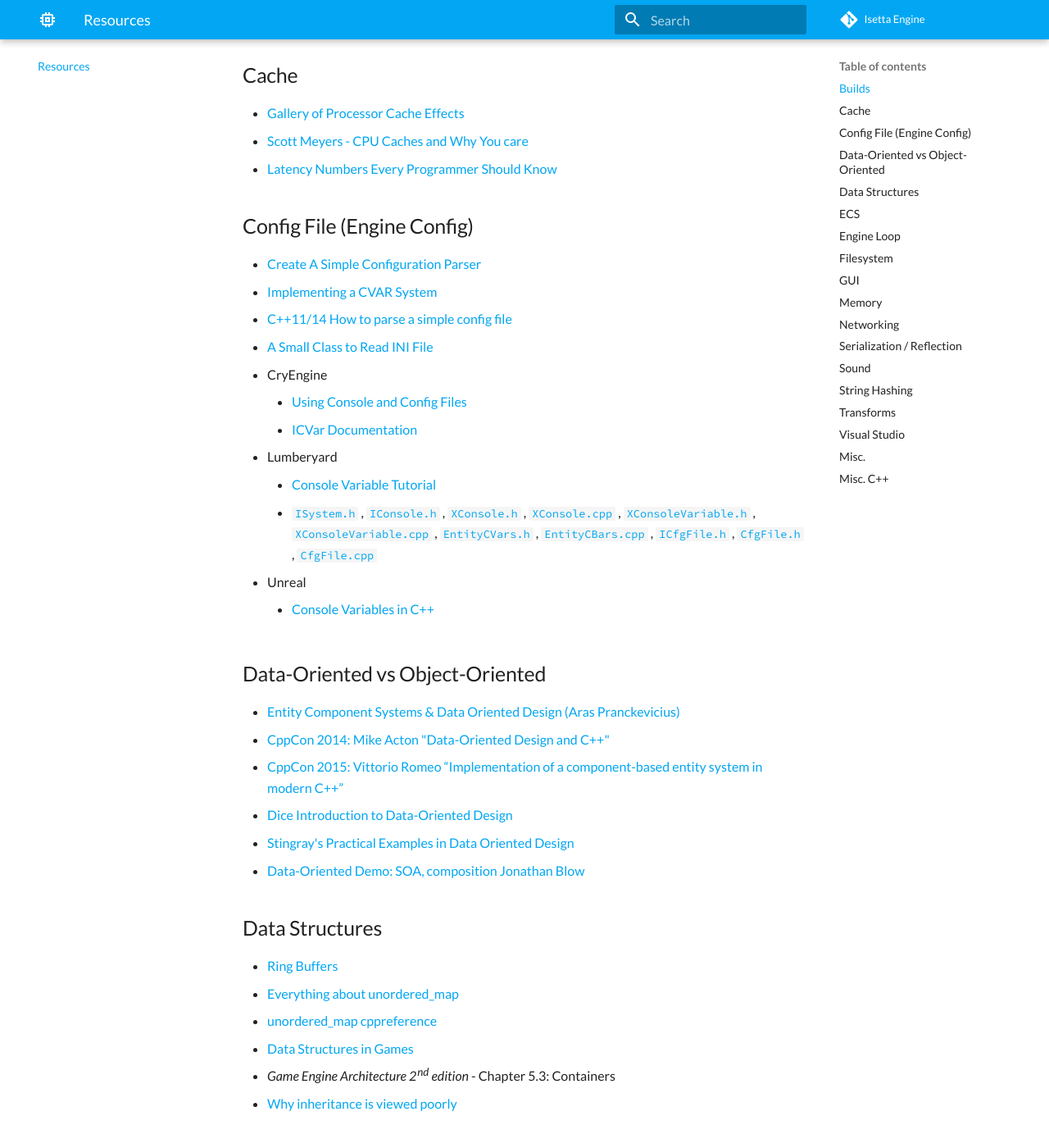
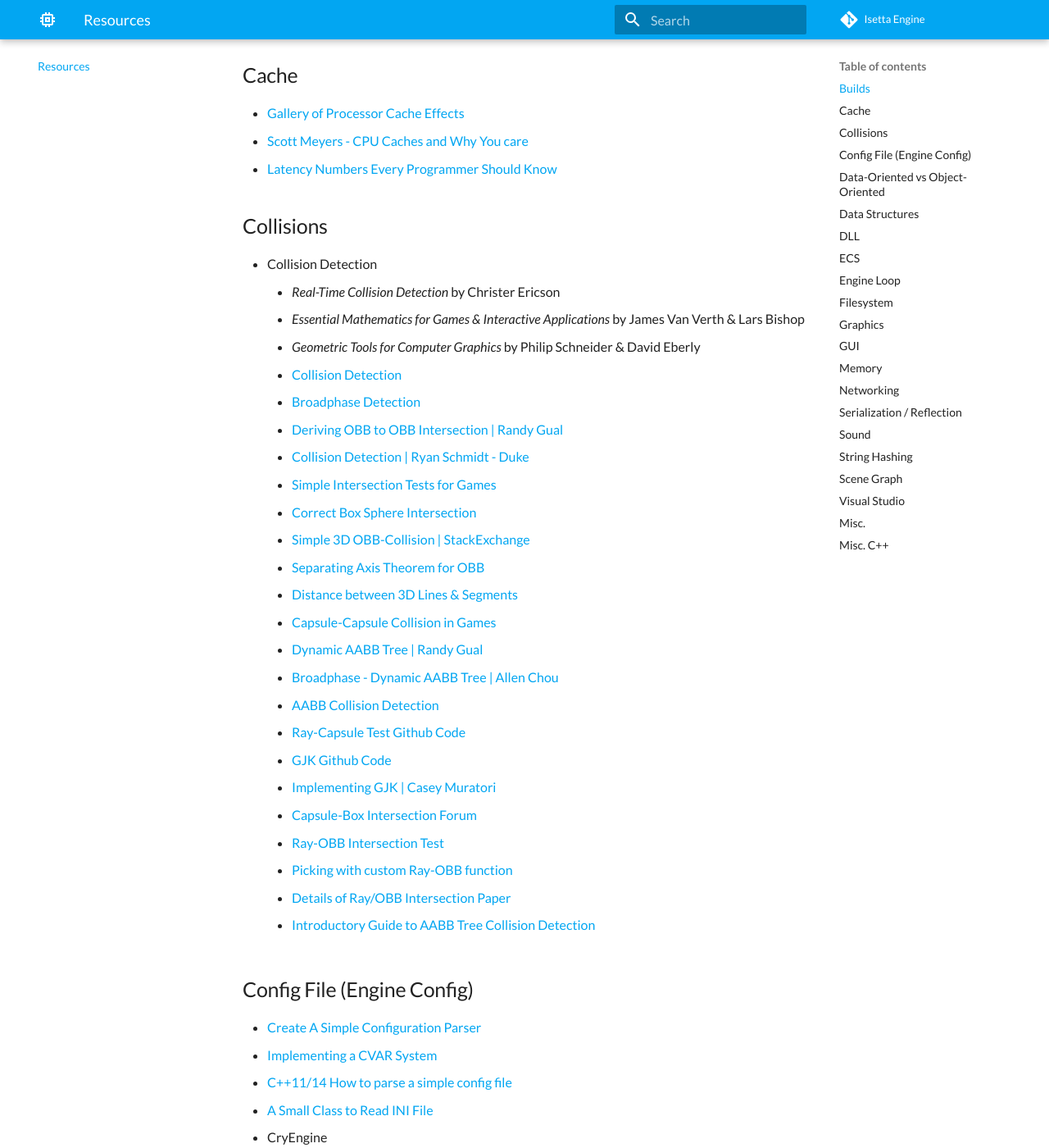
Before and after one commit to Isetta-Team/Isetta-Website-Raw, an MkDocs documentation site: the page built from docs/resources.md, in a window 1280 px wide and 1400 px high, scrolled down 377 px. Shown: the whole window at 82% size. Built offline with MkDocs 1.6.1 and Material for MkDocs 9.7.7, drawn with Linux system fonts in a browser that asks for light colours; comment, search, counter and statistics services are not loaded; some of the changed text lies outside the part shown.

Commit message:
updated resources

```diff
--- a/docs/resources.md
+++ b/docs/resources.md
@@ -13,6 +13,32 @@ Useful articles/resources we used during the development of Isetta
 * [Scott Meyers - CPU Caches and Why You care](https://vimeo.com/97337258)
 * [Latency Numbers Every Programmer Should Know](https://gist.github.com/jboner/2841832)
 
+## Collisions
+* Collision Detection
+    * *Real-Time Collision Detection* by Christer Ericson
+    * *Essential Mathematics for Games & Interactive Applications* by James Van Verth & Lars Bishop
+    * *Geometric Tools for Computer Graphics* by Philip Schneider & David Eberly
+    * [Collision Detection](https://www.toptal.com/game/video-game-physics-part-ii-collision-detection-for-solid-objects)
+    * [Broadphase Detection](https://dai.fmph.uniba.sk/upload/8/87/Ca15_lesson05.pdf)
+    * [Deriving OBB to OBB Intersection | Randy Gual](http://www.randygaul.net/2014/05/22/deriving-obb-to-obb-intersection-sat/)
+    * [Collision Detection | Ryan Schmidt - Duke](https://www2.cs.duke.edu/courses/cps124/spring04/notes/12_collisions/collision_detection.pdf)
+    * [Simple Intersection Tests for Games](https://www.gamasutra.com/view/feature/131790/simple_intersection_tests_for_games.php?print=1)
+    * [Correct Box Sphere Intersection](http://theorangeduck.com/page/correct-box-sphere-intersection)
+    * [Simple 3D OBB-Collision | StackExchange](https://gamedev.stackexchange.com/questions/112883/simple-3d-obb-collision-directx9-c)
+    * [Separating Axis Theorem for OBB](http://www.jkh.me/files/tutorials/Separating%20Axis%20Theorem%20for%20Oriented%20Bounding%20Boxes.pdf)
+    * [Distance between 3D Lines & Segments](http://geomalgorithms.com/a07-_distance.html)
+    * [Capsule-Capsule Collision in Games](http://thunderfist-podium.blogspot.com/2012/02/capsule-capsule-collision-in-games.html)
+    * [Dynamic AABB Tree | Randy Gual](http://www.randygaul.net/2013/08/06/dynamic-aabb-tree/)
+    * [Broadphase - Dynamic AABB Tree | Allen Chou](http://allenchou.net/2014/02/game-physics-broadphase-dynamic-aabb-tree/)
+    * [AABB Collision Detection](https://developer.mozilla.org/en-US/docs/Games/Techniques/3D_collision_detection)
+    * [Ray-Capsule Test Github Code](https://gist.github.com/jdryg/ecde24d34aa0ce2d4d87)
+    * [GJK Github Code](https://github.com/kevinmoran/GJK)
+    * [Implementing GJK  | Casey Muratori](https://caseymuratori.com/blog_0003)
+    * [Capsule-Box Intersection Forum](https://www.gamedev.net/forums/topic/360869-capsule-or-swept-sphere---box-collision/)
+    * [Ray-OBB Intersection Test](https://www.gamedev.net/forums/topic/360869-capsule-or-swept-sphere---box-collision/)
+    * [Picking with custom Ray-OBB function](http://www.opengl-tutorial.org/miscellaneous/clicking-on-objects/picking-with-custom-ray-obb-function/)
+    * [Details of Ray/OBB Intersection Paper](https://svn.wildfiregames.com/public/ps/trunk/docs/ray_intersect.pdf)
+    * [Introductory Guide to AABB Tree Collision Detection](https://www.azurefromthetrenches.com/introductory-guide-to-aabb-tree-collision-detection/)
 
 ## Config File (Engine Config)
 * [Create A Simple Configuration Parser](https://www.dreamincode.net/forums/topic/183191-create-a-simple-configuration-file-parser/)
@@ -55,15 +81,18 @@ Data Oriented Design (Aras Pranckevicius)](http://aras-p.info/texts/files/2018Ac
 * *Game Engine Architecture 2nd edition* - Chapter 5.3: Containers
 * [Why inheritance is viewed poorly](https://softwareengineering.stackexchange.com/questions/260343/why-is-inheritance-generally-viewed-as-a-bad-thing-by-oop-proponents/260354#260354)
 
+## DLL
+* [Windows Walkthrough: Creating and Using a Dynamic Link Library](https://msdn.microsoft.com/en-us/library/ms235636.aspx)
+* [Inline Functions with dllimport/dllexport](https://stackoverflow.com/questions/8876279/c-inline-functions-with-dllimport-dllexport)
+* [Multiple Classes in DLL File](https://stackoverflow.com/questions/37291851/multiple-classes-in-dll-file)
+* [How to export a DLL from Visual Studio 2017 C++ Project](https://stackoverflow.com/questions/46071035/how-to-export-a-dll-from-visual-studio-2017-community-edition-c-project)
 
 ## ECS
 * [Nomad Game Engine: Part 2 — ECS](https://medium.com/@savas/nomad-game-engine-part-2-ecs-9132829188e5)
 
-
 ## Engine Loop
 * [Game Programming Pattern - Game Loop](http://gameprogrammingpatterns.com/game-loop.html)
 * [Gaffer On Games - Fix Your Timestep](https://gafferongames.com/post/fix_your_timestep/)
-
 
 ## Filesystem
 * [Windows with C++ - The Evolution of Threads and IO in Windows](https://msdn.microsoft.com/en-us/magazine/jj883951.aspx)
@@ -85,6 +114,22 @@ Data Oriented Design (Aras Pranckevicius)](http://aras-p.info/texts/files/2018Ac
     * [End of File Example](https://docs.microsoft.com/en-us/windows/desktop/fileio/testing-for-the-end-of-a-file)
 * [Multithreading Performance](https://msdn.microsoft.com/en-us/library/ms810437.aspx)
 * [Understanding Async IO Operations](https://softwareengineering.stackexchange.com/questions/322387/using-asynchronous-calls-for-heavy-io-operation-how-to-prevent-crushing-the-cpu)
+
+## Graphics
+* Horde3D
+    * [Some How-To Code](http://horde3d.org/wiki/index.php5?title=Horde3D_Wiki:HOWTO)
+    * [Procedural Generated Geometry](http://horde3d.org/wiki/index.php5?title=Procedurally_generated_geometry_tutorial)
+    * Forum:
+        * [Horde3D Overlay](http://www.horde3d.org/forums/viewtopic.php?f=2&t=169)
+        * [How to Draw Primitives](http://www.horde3d.org/forums/viewtopic.php?f=1&t=1027&p=10332#p10332)
+        * [Basic OpenGL functions with Horde3D](http://www.horde3d.org/forums/viewtopic.php?f=1&t=1734)
+        * [Raw OpenGL](http://www.horde3d.org/forums/viewtopic.php?f=1&t=978)
+* OpenGL
+    * LearnOpenGL
+        * [Hello Window](https://learnopengl.com/Getting-started/Hello-Window)
+        * [Hello Triangle](https://learnopengl.com/Getting-started/Hello-Triangle)
+        * [Transformations](https://learnopengl.com/Getting-started/Transformations)
+    * [OpenGL Error Codes](https://www.khronos.org/opengl/wiki/OpenGL_Error)
 
 ## GUI
 * [Retained Mode Versus Immediate Mode](https://docs.microsoft.com/en-us/windows/desktop/learnwin32/retained-mode-versus-immediate-mode)
@@ -145,13 +190,14 @@ Data Oriented Design (Aras Pranckevicius)](http://aras-p.info/texts/files/2018Ac
 * [Preprocessed strings for asset ids](http://www.randygaul.net/2015/12/11/preprocessed-strings-for-asset-ids/)
 * [Hash Tables - Introduction ](http://cecilsunkure.blogspot.com/2012/07/hash-tables.html)
 
-## Transforms
-* *Game Engine Architecture 2nd edition* - Chapter 4: 3D Math for Games
-* *Mathematics for 3D Game Programming and Computer Graphics 3rd edition* - Chapter 2-4
-* [Godot Engine - Using transforms](http://docs.godotengine.org/en/3.0/tutorials/3d/using_transforms.html)
-* [Unity API - transform](https://docs.unity3d.com/ScriptReference/Transform.html)
-* [Unreal’s FTransform class](https://api.unrealengine.com/INT/API/Runtime/Core/Math/FTransform/index.html)
-* [YouTube - Gimbal Lock Explained](https://youtu.be/zc8b2Jo7mno)
+## Scene Graph
+* Transform:
+    * *Game Engine Architecture 2nd edition* - Chapter 4: 3D Math for Games
+    * *Mathematics for 3D Game Programming and Computer Graphics 3rd edition* - Chapter 2-4
+    * [Godot Engine - Using transforms](http://docs.godotengine.org/en/3.0/tutorials/3d/using_transforms.html)
+    * [Unity API - transform](https://docs.unity3d.com/ScriptReference/Transform.html)
+    * [Unreal’s FTransform class](https://api.unrealengine.com/INT/API/Runtime/Core/Math/FTransform/index.html)
+    * [YouTube - Gimbal Lock Explained](https://youtu.be/zc8b2Jo7mno)
 
 
 ## Visual Studio
```
